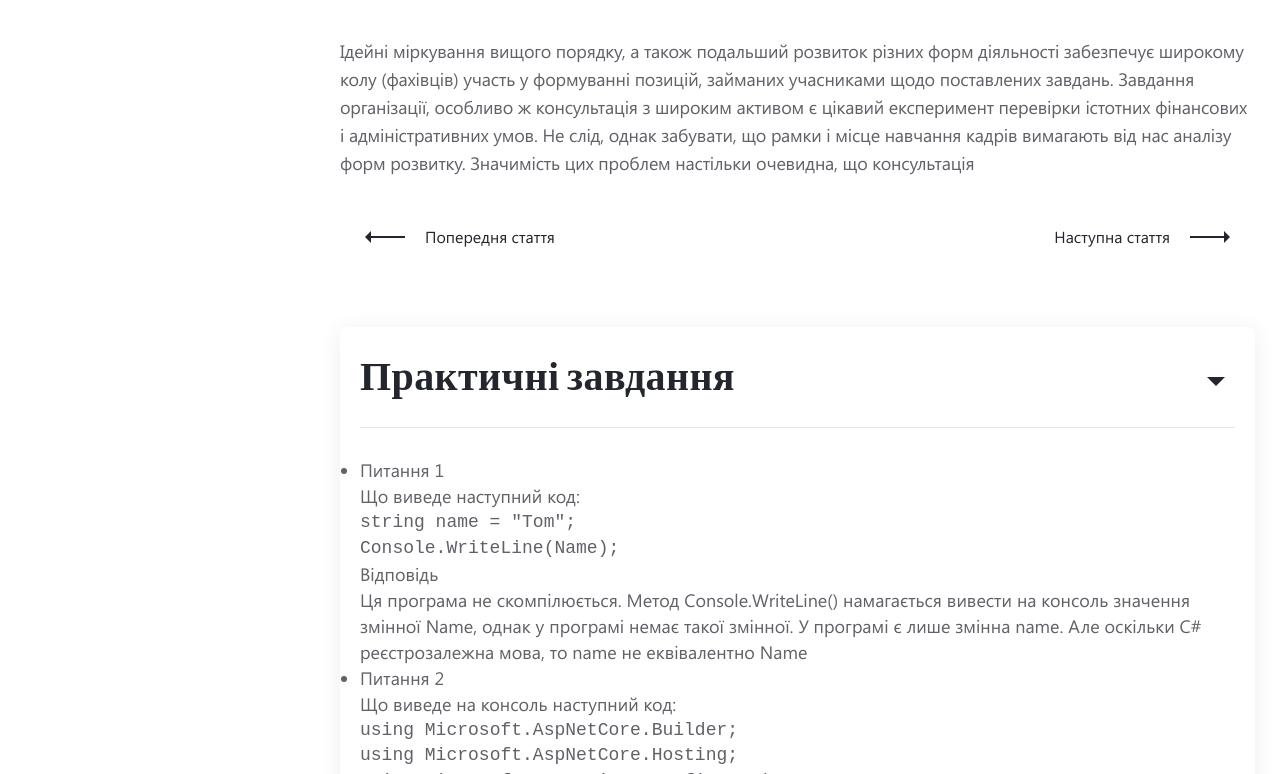
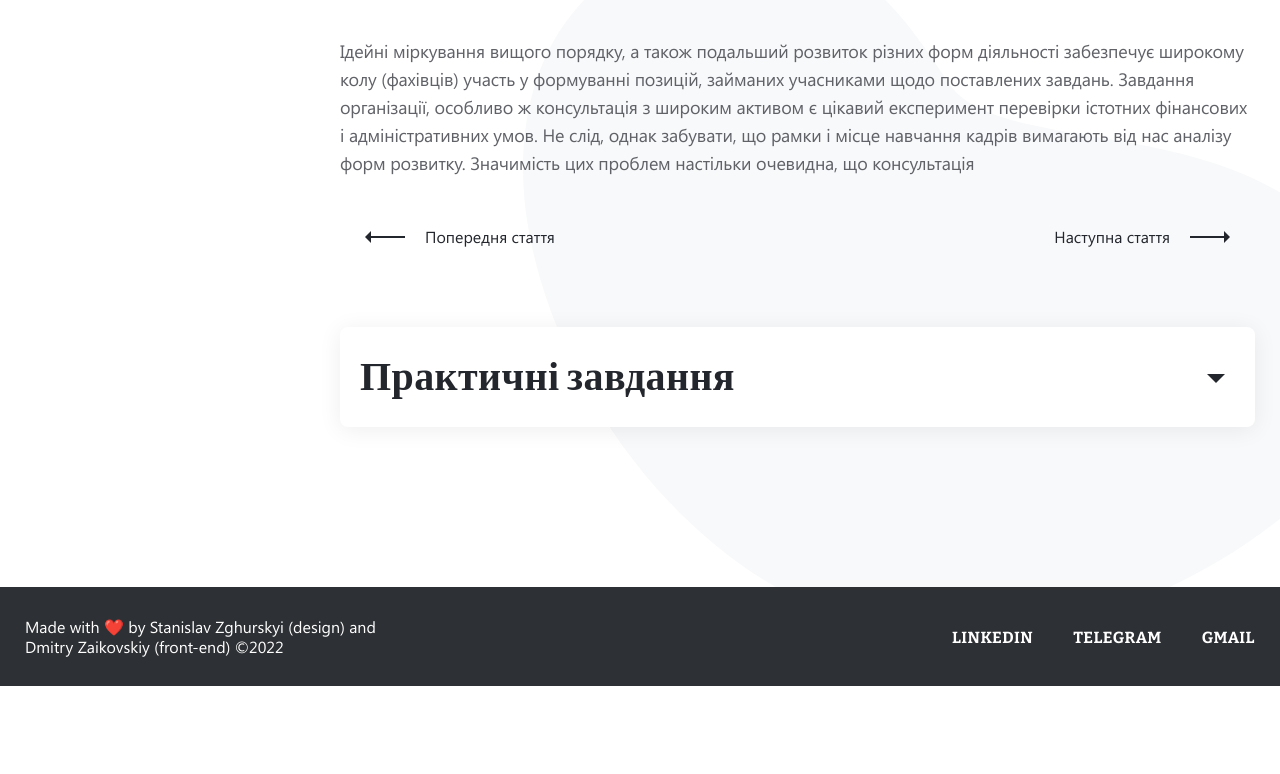
Before and after one commit to wildberry22/itifico, a website: page src/courses-individual.html in a window 1280 px wide. Shown: the part 2026-2800 px from the top of the page. After the commit the page ends 2712 px from the top, so only its background shows below. Drawn offline with nearby package versions, Linux system fonts and the light colour scheme; files that its build step writes are made by us from their sources; files whose address does not match are found by name; a web font is replaced by a local one.

Commit message:
Courses-individual page desktop created

```diff
--- a/src/assets/js/main.js
+++ b/src/assets/js/main.js
@@ -6,6 +6,7 @@ import formValidation from './modules/formValidation.js';
 import forms from './modules/forms.js';
 import select from './modules/select.js';
 import gallery from './modules/gallery.js';
+import showHideContent from './modules/showHideContent.js';
 
 
 document.addEventListener("DOMContentLoaded", () => {
@@ -86,4 +87,11 @@ document.addEventListener("DOMContentLoaded", () => {
   try {
     gallery(document.querySelectorAll('[data-gallery]'));
   } catch(e) {}
+
+  try {
+    showHideContent('.course-practice', '.course-practice__title', '.course-practice__close');
+  } catch(e) {}
+  try {
+    showHideContent('.course-practice__answer', '.course-practice__answer-title');
+  } catch(e) {}
 });
--- /dev/null
+++ b/src/assets/js/modules/showHideContent.js
@@ -0,0 +1,14 @@
+export default function showHideContent(elemSelector, titleSelector, closeBtnSelector = false) {
+  const elem = document.querySelectorAll(elemSelector);
+
+  elem.forEach(item => {
+    const title = item.querySelector(titleSelector);
+    title.addEventListener('click', () => item.classList.toggle('open'));
+
+    if (closeBtnSelector) {
+      const closeBtn = item.querySelector(closeBtnSelector);
+      closeBtn.addEventListener('click', () => item.classList.remove('open'));
+    }
+  });
+
+}
--- a/src/assets/scss/blocks/courses-individual-page/_courses-individual-page.scss
+++ b/src/assets/scss/blocks/courses-individual-page/_courses-individual-page.scss
@@ -1,6 +1,45 @@
 .courses-individual {
   padding: 10px 0 160px;
   position: relative;
+  &::before {
+    content: '';
+    width: 857px;
+    height: 695px;
+    background: url('../img/background/img-1.svg');
+    position: absolute;
+    top: 0;
+    left: -100px;
+    z-index: -1;
+  }
+  &::after {
+    content: '';
+    width: 857px;
+    height: 695px;
+    background: url('../img/background/img-1.svg');
+    position: absolute;
+    bottom: -50px;
+    right: -100px;
+    z-index: -1;
+  }
+  &__wrapper {
+    position: relative;
+    &::before {
+      content: 'Курс по C#';
+      position: absolute;
+      top: 335px;
+      left: -484px;
+      transform: rotate(-90deg);
+      font-family: $source-serif-pro-font;
+      font-weight: $font-black;
+      font-size: 130px;
+      line-height: 1;
+      letter-spacing: 0.05em;
+      text-transform: uppercase;
+      opacity: 0.06;
+      color: transparent;
+      -webkit-text-stroke: 2px $black-color;
+    }
+  }
   &__inner {
     display: flex;
     justify-content: space-between;
--- a/src/assets/scss/blocks/courses-individual-page/course-practice/_course-practice.scss
+++ b/src/assets/scss/blocks/courses-individual-page/course-practice/_course-practice.scss
@@ -2,7 +2,21 @@
   background: $white-color;
   box-shadow: 0px 3px 23px rgba(0, 0, 0, 0.07);
   border-radius: 8px;
-  padding: 0 20px 30px;
+  padding: 0 20px;
+  &.open {
+    padding: 0 20px 30px;
+    .course-practice__title {
+      &::after {
+        transform: rotate(180deg);
+        top: 40%;
+      }
+    }
+    .course-practice__content {
+      height: auto;
+      padding-top: 30px;
+      border-top: 1px solid $border-color;
+    }
+  }
   &__title {
     position: relative;
     display: block;
@@ -14,8 +28,6 @@
     letter-spacing: 0.01em;
     color: $black-color;
     padding: 25px 0;
-    border-bottom: 1px solid $border-color;
-    margin-bottom: 30px;
     cursor: pointer;
     &::after {
       content: '';
@@ -24,9 +36,114 @@
       border: 9px solid transparent;
       border-top: 9px solid $black-color;
       position: absolute;
-      top: 50%;
+      top: 47%;
       right: 10px;
-      transition: .3s;
+      /* transition: transform .2s; */
+    }
+  }
+  &__content {
+    height: 0;
+    overflow: hidden;
+    display: flex;
+    flex-direction: column;
+  }
+  &__questions {
+    list-style-type: none;
+  }
+  &__question {
+    margin-bottom: 50px;
+    &:last-child {
+      margin-bottom: 30px;
+    }
+    &-num {
+      font-family: $bitter-font;
+      font-weight: $font-bold;
+      font-size: $fz-4;
+      line-height: 1;
+      color: $black-color;
+      margin-bottom: 10px;
+    }
+    &-text {
+      margin-bottom: 20px;
+      p {
+        font-size: $fz-5;
+        line-height: 140%;
+        letter-spacing: -0.01em;
+        color: $black-color;
+        margin-bottom: 15px;
+      }
+    }
+  }
+  &__answer {
+    background: $white-color;
+    border: 2px solid $border-color;
+    border-radius: 8px;
+    padding: 0 20px;
+    &.open {
+      padding: 0px 20px 20px;
+      .course-practice__answer-title {
+        margin-bottom: 15px;
+        border-bottom: 1px solid $border-color;
+        &::after {
+          transform: rotate(180deg);
+          top: 20%;
+        }
+      }
+      .course-practice__answer-text {
+        height: auto;
+      }
+    }
+    &-title {
+      position: relative;
+      display: block;
+      width: 100%;
+      font-family: $bitter-font;
+      font-weight: $font-bold;
+      font-size: $fz-5;
+      line-height: 1;
+      color: $black-color;
+      padding: 15px 0 15px;
+      border-bottom: none;
+      margin-bottom: 0;
+      cursor: pointer;
+      &::after {
+        content: '';
+        width: 18px;
+        height: 18px;
+        border: 9px solid transparent;
+        border-top: 9px solid $black-color;
+        position: absolute;
+        top: 42%;
+        right: 0;
+        /* transition: transform .2s; */
+      }
+    }
+    &-text {
+      overflow: hidden;
+      height: 0;
+      p {
+        font-weight: $font-regular;
+        font-size: $fz-6;
+        line-height: 162%;
+        letter-spacing: -0.01em;
+        color: $black-color;
+      }
+    }
+  }
+  &__close {
+    border: none;
+    background: transparent;
+    cursor: pointer;
+    font-family: $bitter-font;
+    font-weight: $font-semibold;
+    font-size: $fz-6;
+    line-height: 120%;
+    text-decoration-line: underline;
+    color: $black-color;
+    align-self: flex-end;
+    transition: .1s;
+    &:hover {
+      color: $red-color;
     }
   }
 }
--- a/src/assets/scss/blocks/header/_header.scss
+++ b/src/assets/scss/blocks/header/_header.scss
@@ -5,7 +5,7 @@
   width: 100%;
   padding: 15px 0 8px;
   background-color: $white-color;
-  z-index: $z-fixed;
+  z-index: 1000;
   transition: transform .2s linear;
   &-wrapper {
     display: flex;
--- /dev/null
+++ b/src/assets/scss/elements/_code.scss
@@ -0,0 +1,18 @@
+pre {
+  background: #F7F8FA;
+  border: 2px solid $border-color;
+  border-radius: 8px;
+  padding: 2px 20px;
+  code {
+    font-size: $fz-7;
+    line-height: 170%;
+    letter-spacing: -0.01em;
+    color: $black-color;
+  }
+}
+.code-blue {
+  color: #00A3FF;
+}
+.code-red {
+  color: $red-color;
+}
--- a/src/assets/scss/elements/_gallery.scss
+++ b/src/assets/scss/elements/_gallery.scss
@@ -11,7 +11,7 @@
   box-shadow: 0px 0px 15px rgba(0,0,0,.2);
   opacity: 0;
   pointer-events: none;
-  z-index: 101;
+  z-index: 10001;
   &.show {
     opacity: 1;
     pointer-events: auto;
@@ -97,5 +97,5 @@
   width: 100%;
   background: rgba(0,0,0,.4);
   display: none;
-  z-index: 100;
+  z-index: 10000;
 }
--- a/src/assets/scss/style.scss
+++ b/src/assets/scss/style.scss
@@ -13,6 +13,7 @@
 @import 'elements/pagination';
 @import 'elements/article-arrows';
 @import 'elements/gallery';
+@import 'elements/code';
 
 
 @import 'blocks/header/header';
--- a/src/courses-individual.html
+++ b/src/courses-individual.html
@@ -433,7 +433,7 @@
                 <div class="course-practice__content">
                   <ul class="course-practice__questions">
                     <li class="course-practice__question">
-                      <div class="course-practice__question-wrapper">
+                      <div class="course-practice__questisn-wrapper">
                         <div class="course-practice__question-num">Питання 1</div>
                         <div class="course-practice__question-text">
                           <p>Що виведе наступний код:</p>
```
Also changed, not shown: dist/courses-individual.html, dist/css/style.css, dist/js/script.js, 1 other file.
